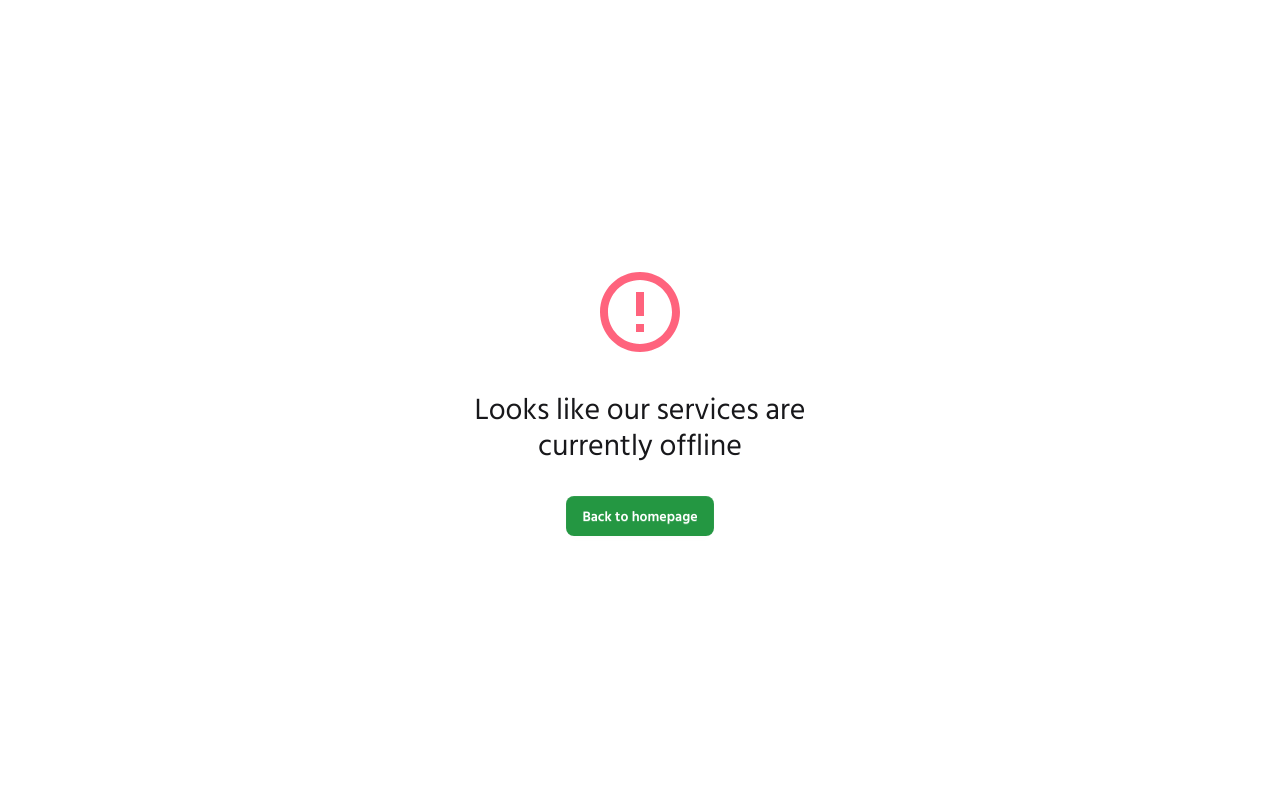
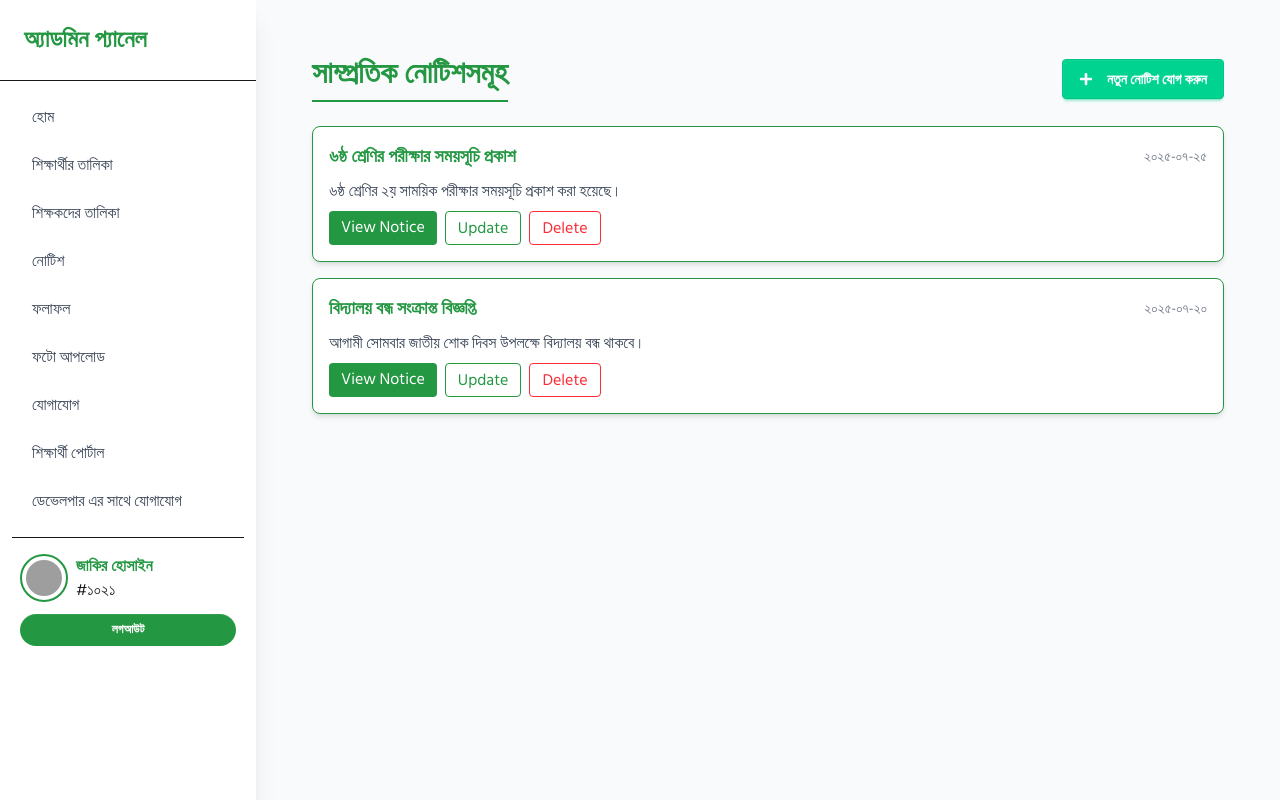
Before and after one commit to jahidul2004/src-sim-school, a React (Vite) app: page /admin/notices in a window 1280 px wide. Built offline with nearby package versions, Linux system fonts and the light colour scheme; grey boxes are pictures that could not be loaded.

Commit message:
Admin notice page added.

```diff
--- /dev/null
+++ b/src/pages/adminPages/adminNotice/AdminNotice.jsx
@@ -0,0 +1,72 @@
+import React from "react";
+import { FaPlus } from "react-icons/fa";
+
+const AdminNotice = () => {
+    const notices = [
+        {
+            id: "N-001",
+            title: "৬ষ্ঠ শ্রেণির পরীক্ষার সময়সূচি প্রকাশ",
+            shortDesc:
+                "৬ষ্ঠ শ্রেণির ২য় সাময়িক পরীক্ষার সময়সূচি প্রকাশ করা হয়েছে।",
+            noticeLink: "https://example.com/notice-001",
+            date: "২০২৫-০৭-২৫",
+        },
+        {
+            id: "N-002",
+            title: "বিদ্যালয় বন্ধ সংক্রান্ত বিজ্ঞপ্তি",
+            shortDesc:
+                "আগামী সোমবার জাতীয় শোক দিবস উপলক্ষে বিদ্যালয় বন্ধ থাকবে।",
+            noticeLink: "https://example.com/notice-002",
+            date: "২০২৫-০৭-২০",
+        },
+    ];
+
+    return (
+        <div className="p-6">
+            <div className="flex flex-col sm:flex-row justify-between items-center mb-6">
+                <h1 className="text-2xl sm:text-3xl font-bold text-[#249742] border-b-2 border-[#249742] pb-2">
+                    সাম্প্রতিক নোটিশসমূহ
+                </h1>
+                <button className="btn btn-success text-white mt-3 sm:mt-0">
+                    <FaPlus className="mr-2" /> নতুন নোটিশ যোগ করুন
+                </button>
+            </div>
+            <div className="grid gap-4">
+                {notices.map((notice) => (
+                    <div
+                        key={notice.id}
+                        className="border border-[#249742] bg-white rounded-lg shadow-md p-4"
+                    >
+                        <div className="flex justify-between items-center mb-2">
+                            <h3 className="text-lg font-semibold text-[#249742]">
+                                {notice.title}
+                            </h3>
+                            <span className="text-sm text-gray-500">
+                                {notice.date}
+                            </span>
+                        </div>
+                        <p className="text-gray-700 mb-2">{notice.shortDesc}</p>
+                        <div className="flex flex-wrap gap-2">
+                            <a
+                                href={notice.noticeLink}
+                                target="_blank"
+                                rel="noopener noreferrer"
+                                className="bg-[#249742] text-white px-3 py-1 rounded hover:bg-[#1f7c38] transition"
+                            >
+                                View Notice
+                            </a>
+                            <button className="border border-[#249742] text-[#249742] px-3 py-1 rounded hover:bg-[#249742] hover:text-white transition">
+                                Update
+                            </button>
+                            <button className="border border-red-500 text-red-500 px-3 py-1 rounded hover:bg-red-500 hover:text-white transition">
+                                Delete
+                            </button>
+                        </div>
+                    </div>
+                ))}
+            </div>
+        </div>
+    );
+};
+
+export default AdminNotice;
--- a/src/routes/router.jsx
+++ b/src/routes/router.jsx
@@ -20,6 +20,7 @@ import Class9List from "../pages/adminPages/adminAtudentList/class9List/Class9Li
 import Class10List from "../pages/adminPages/adminAtudentList/class10List/Class10List";
 import AdminTeacherList from "../pages/adminPages/adminTeacherList/AdminTeacherList";
 import AdminTeacherDetails from "../pages/adminPages/adminTeacherList/adminTeacherDetails/AdminTeacherDetails";
+import AdminNotice from "../pages/adminPages/adminNotice/AdminNotice";
 
 const router = createBrowserRouter([
     {
@@ -114,6 +115,10 @@ const router = createBrowserRouter([
             {
                 path:"/admin/teacherList/:id",
                 element:<AdminTeacherDetails></AdminTeacherDetails>
+            },
+            {
+                path:"/admin/notices",
+                element:<AdminNotice></AdminNotice>
             }
         ],
     },
```
